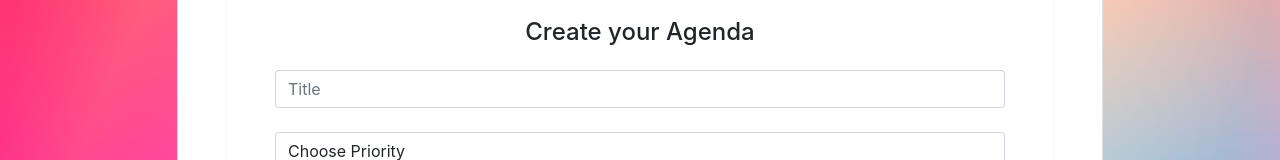
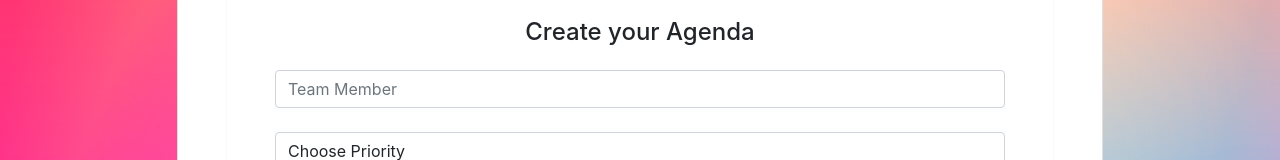
Before and after one commit to Moazam05/login-with-todo-app, a React (Create React App) app: page /create-todo in a window 1280 px wide. Shown: the part 240-400 px from the top of the page. Built offline with nearby package versions, Linux system fonts and the light colour scheme.

Commit message:
change title

```diff
--- a/src/components/Todo/CreateTodo.js
+++ b/src/components/Todo/CreateTodo.js
@@ -58,7 +58,7 @@ const CreateTodo = () => {
                       type='text'
                       id='defaultContactFormName'
                       className='form-control mb-4'
-                      placeholder='Title'
+                      placeholder='Team Member'
                       value={title}
                       onChange={(e) => setTitle(e.target.value)}
                     />
--- a/src/components/Todo/EditTodo.js
+++ b/src/components/Todo/EditTodo.js
@@ -62,7 +62,7 @@ const EditTodo = () => {
                       type='text'
                       id='defaultContactFormName'
                       className='form-control mb-4'
-                      placeholder='Title'
+                      placeholder='Team Member'
                       value={updateTitle}
                       onChange={(e) => setUpdateTitle(e.target.value)}
                     />
```
